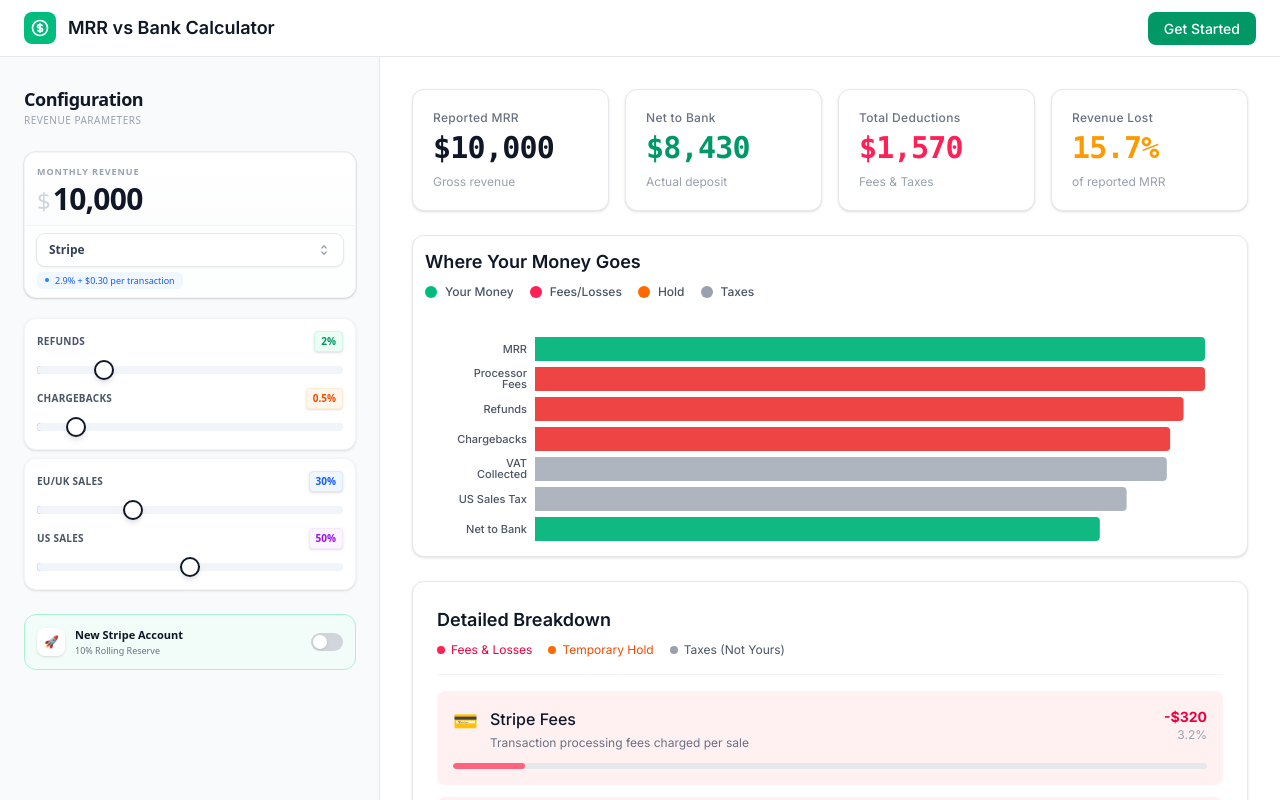
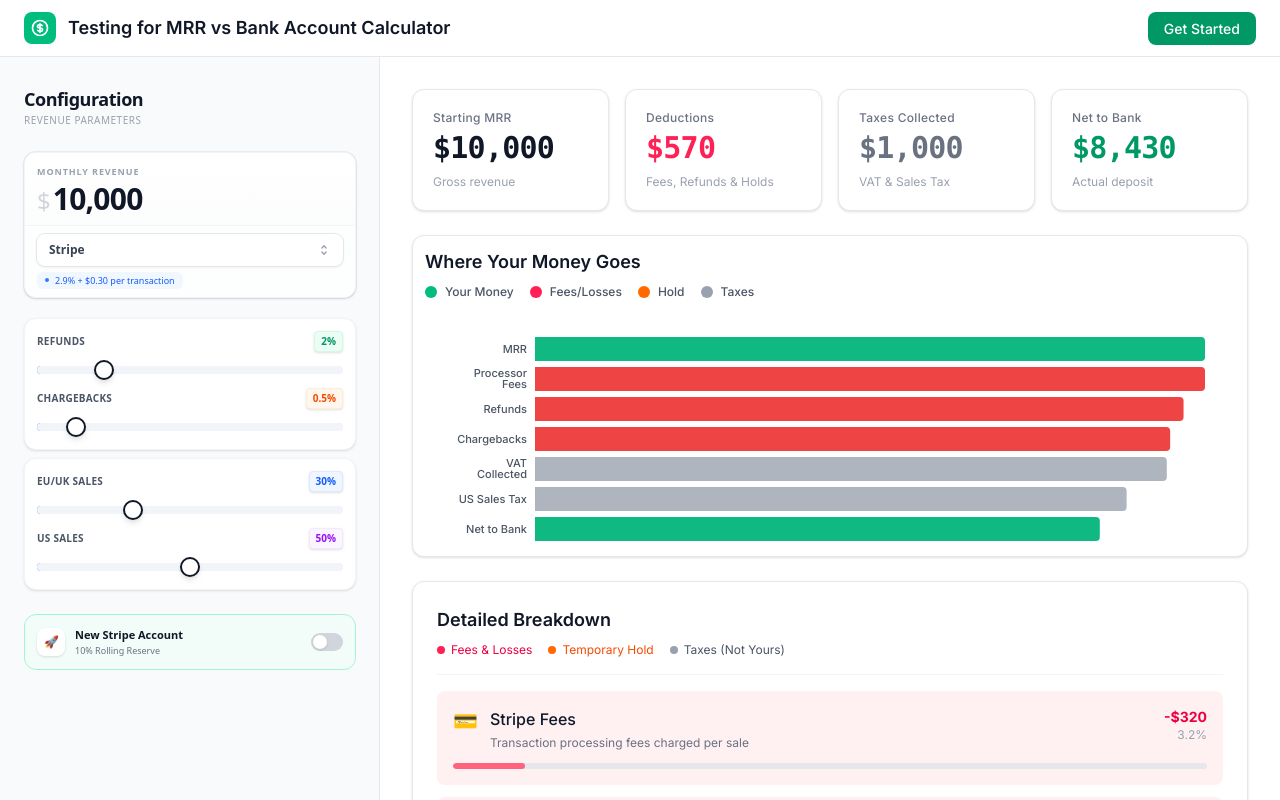
Before and after one commit to urbanxtreme/MMR_Money, a React (Vite) app in the folder mrr-calculator/: page / in a window 1280 px wide. Shown: the top 800 px of the page. Built offline with nearby package versions, Linux system fonts and the light colour scheme.

Commit message:
final works

```diff
--- a/mrr-calculator/index.html
+++ b/mrr-calculator/index.html
@@ -6,7 +6,7 @@
     <meta name="viewport" content="width=device-width, initial-scale=1.0" />
 
     <!-- SEO Meta Tags -->
-    <title>MRR vs Bank Account Calculator</title>
+    <title>Testing for MRR vs Bank Account Calculator</title>
     <meta name="description" content="Free calculator to understand why your $10k MRR only deposits ~$7k. See exactly where your money goes: payment fees, refunds, chargebacks, taxes, and more." />
     <meta name="keywords" content="MRR calculator, SaaS revenue, payment processor fees, Stripe fees, revenue gap, SaaS founder tools" />
     <link rel="canonical" href="https://mrr.money" />
--- a/mrr-calculator/src/components/GapSummary.tsx
+++ b/mrr-calculator/src/components/GapSummary.tsx
@@ -1,19 +1,32 @@
 import type { CalculationResult } from '../utils/calculateMRRGap';
-import { formatCurrency, formatPercent } from '../utils/calculateMRRGap';
+import { formatCurrency } from '../utils/calculateMRRGap';
 
 interface GapSummaryProps {
     result: CalculationResult;
 }
 
 export const GapSummary = ({ result }: GapSummaryProps) => {
-    const { mrr, netToBank, totalGap, gapPercent } = result;
+    const { mrr, netToBank, deductions } = result;
+
+    // Calculate Taxes separately
+    const taxAmount = deductions.vatCollected + deductions.usSalesTax;
+
+    // Calculate Operational Deductions (Fees + Holds)
+    // We can subtract tax form totalGap OR sum the specifics. Summing is clearer.
+    const operationalDeductions =
+        deductions.processorFees +
+        deductions.refunds +
+        deductions.chargebacks +
+        deductions.rollingReserve;
+
+    console.log('[DEBUG] GapSummary values:', { mrr, netToBank, taxAmount, operationalDeductions });
 
     return (
         <div className="grid grid-cols-2 lg:grid-cols-4 gap-4">
-            {/* Reported MRR */}
+            {/* 1. Reported MRR */}
             <div className="bg-white rounded-xl p-5 border border-gray-200 shadow-sm hover:shadow-md transition-shadow">
                 <p className="text-xs font-medium text-gray-500 tracking-wide mb-1">
-                    Reported MRR
+                    Starting MRR
                 </p>
                 <div className="text-2xl lg:text-3xl font-bold text-gray-900 tracking-tight font-mono tabular-nums">
                     {formatCurrency(mrr)}
@@ -23,7 +36,33 @@
                 </p>
             </div>
 
-            {/* Net to Bank */}
+            {/* 2. Deductions (Fees + Holds) */}
+            <div className="bg-white rounded-xl p-5 border border-gray-200 shadow-sm hover:shadow-md transition-shadow">
+                <p className="text-xs font-medium text-gray-500 tracking-wide mb-1">
+                    Deductions
+                </p>
+                <div className="text-2xl lg:text-3xl font-bold text-rose-500 tracking-tight font-mono tabular-nums">
+                    {formatCurrency(operationalDeductions)}
+                </div>
+                <p className="text-xs text-gray-400 mt-2">
+                    Fees, Refunds & Holds
+                </p>
+            </div>
+
+            {/* 3. Taxes Collected */}
+            <div className="bg-white rounded-xl p-5 border border-gray-200 shadow-sm hover:shadow-md transition-shadow">
+                <p className="text-xs font-medium text-gray-500 tracking-wide mb-1">
+                    Taxes Collected
+                </p>
+                <div className="text-2xl lg:text-3xl font-bold text-gray-500 tracking-tight font-mono tabular-nums">
+                    {formatCurrency(taxAmount)}
+                </div>
+                <p className="text-xs text-gray-400 mt-2">
+                    VAT & Sales Tax
+                </p>
+            </div>
+
+            {/* 4. Net to Bank */}
             <div className="bg-white rounded-xl p-5 border border-gray-200 shadow-sm hover:shadow-md transition-shadow">
                 <p className="text-xs font-medium text-gray-500 tracking-wide mb-1">
                     Net to Bank
@@ -35,32 +74,6 @@
                     Actual deposit
                 </p>
             </div>
-
-            {/* Total Deductions */}
-            <div className="bg-white rounded-xl p-5 border border-gray-200 shadow-sm hover:shadow-md transition-shadow">
-                <p className="text-xs font-medium text-gray-500 tracking-wide mb-1">
-                    Total Deductions
-                </p>
-                <div className="text-2xl lg:text-3xl font-bold text-rose-500 tracking-tight font-mono tabular-nums">
-                    {formatCurrency(totalGap)}
-                </div>
-                <p className="text-xs text-gray-400 mt-2">
-                    Fees & Taxes
-                </p>
-            </div>
-
-            {/* Gap Percent */}
-            <div className="bg-white rounded-xl p-5 border border-gray-200 shadow-sm hover:shadow-md transition-shadow">
-                <p className="text-xs font-medium text-gray-500 tracking-wide mb-1">
-                    Revenue Lost
-                </p>
-                <div className="text-2xl lg:text-3xl font-bold text-amber-500 tracking-tight font-mono tabular-nums">
-                    {formatPercent(gapPercent)}
-                </div>
-                <p className="text-xs text-gray-400 mt-2">
-                    of reported MRR
-                </p>
-            </div>
         </div>
     );
 };
--- a/mrr-calculator/src/components/MRRCalculatorForm.tsx
+++ b/mrr-calculator/src/components/MRRCalculatorForm.tsx
@@ -78,44 +78,80 @@
 
     const handleMrrChange = (e: ChangeEvent<HTMLInputElement>) => {
         const rawValue = e.target.value;
+        console.log('[DEBUG] MRR input value changed:', rawValue);
 
         // Allow digits, one dot, and commas (we'll strip commas for parsing)
         // Regex: Allow only numbers, dots, and commas.
-        if (!/^[0-9.,]*$/.test(rawValue)) return;
+        if (!/^[0-9.,]*$/.test(rawValue)) {
+            console.log('[DEBUG] Blocking invalid numeric characters');
+            return;
+        }
 
         // Check for multiple dots
-        if ((rawValue.match(/\./g) || []).length > 1) return;
+        if ((rawValue.match(/\./g) || []).length > 1) {
+            console.log('[DEBUG] Blocking multiple decimal points');
+            return;
+        }
+
+        // Strip commas for parsing
+        const cleanValue = rawValue.replace(/,/g, '');
+
+        // Check MAX limit before updating state
+        if (cleanValue !== '' && cleanValue !== '.') {
+            const parsedCheck = parseFloat(cleanValue);
+            if (!isNaN(parsedCheck) && parsedCheck > 5000000) {
+                console.log('[DEBUG] Blocking value > 5M');
+                return;
+            }
+        }
+
+        // Check decimal precision (max 2 decimals)
+        if (rawValue.includes('.')) {
+            const parts = rawValue.split('.');
+            if (parts[1].length > 2) {
+                console.log('[DEBUG] Blocking decimal precision > 2');
+                return;
+            }
+        }
 
         setLocalMrr(rawValue);
 
         // Parse and update parent if valid
-        // Strip commas for parsing
-        const cleanValue = rawValue.replace(/,/g, '');
 
         if (cleanValue === '' || cleanValue === '.') {
+            console.log('[DEBUG] Input empty or just dot. Setting MRR to empty string.');
             setMrr(''); // Treat as empty or 0? user interface shows "Required" if empty
             return;
         }
 
         const parsed = parseFloat(cleanValue);
         if (!isNaN(parsed)) {
+            console.log('[DEBUG] Setting parent MRR to:', parsed);
             setMrr(parsed);
         }
     };
 
     const handleBlur = () => {
-        if (mrr === '') {
+        console.log('[DEBUG] MRR input blur occurred. Prop value:', mrr);
+        if (mrr === '' || mrr === undefined) {
             setLocalMrr('');
             return;
         }
 
         // Clamp between 500 and 5,000,000 (increased max for bigger users)
         let newVal = typeof mrr === 'number' ? mrr : 0;
-        if (newVal < 500) newVal = 500;
-        if (newVal > 5000000) newVal = 5000000;
+        if (newVal < 500) {
+            console.log('[DEBUG] Clamping to minimum of 500');
+            newVal = 500;
+        }
+        if (newVal > 5000000) {
+            console.log('[DEBUG] Clamping to maximum of 5M');
+            newVal = 5000000;
+        }
 
         setMrr(newVal);
         setLocalMrr(newVal.toLocaleString('en-US', { maximumFractionDigits: 2 }));
+        console.log('[DEBUG] Blur reformatting complete. New value:', newVal);
     };
 
     const getSliderBackground = (value: number, max: number, color: string) => {
--- a/mrr-calculator/src/components/WaterfallChart.tsx
+++ b/mrr-calculator/src/components/WaterfallChart.tsx
@@ -108,7 +108,9 @@
             end: netToBank
         });
 
-        return items;
+        const resultItems = items;
+        console.log('[DEBUG] Built Waterfall Chart data:', resultItems);
+        return resultItems;
     }, [mrr, deductions, netToBank]);
 
     // Custom tooltip component
--- a/mrr-calculator/src/pages/MRRBankCalculator.tsx
+++ b/mrr-calculator/src/pages/MRRBankCalculator.tsx
@@ -50,6 +50,7 @@
 
     // Calculate results using memoization for performance
     const calculationResult: CalculationResult = useMemo(() => {
+        console.log('[DEBUG] Recalculating MRR gap in MRRBankCalculator useMemo');
         if (mrr === '' || processor === '') {
             return {
                 mrr: 0,
@@ -76,10 +77,13 @@
             usSalesPercent,
             isNewStripeAccount
         };
-        return calculateMRRGap(inputs);
+        const result = calculateMRRGap(inputs);
+        console.log('[DEBUG] Calculation completed in MRRBankCalculator:', result);
+        return result;
     }, [mrr, processor, refundRate, chargebackRate, euUkSalesPercent, usSalesPercent, isNewStripeAccount]);
 
     const handleCtaClick = () => {
+        console.log('[DEBUG] CTA Button Clicked');
         // @ts-ignore
         window.dataLayer?.push({ event: 'mrr_cta_clicked' });
     };
@@ -96,7 +100,7 @@
                             </svg>
                         </div>
 
-                        <h1 className="font-semibold text-gray-900 text-lg">MRR vs Bank Calculator</h1>
+                        <h1 className="font-semibold text-gray-900 text-lg">Testing for MRR vs Bank Account Calculator</h1>
 
                         <div className="ml-auto">
                             <a
--- a/mrr-calculator/src/utils/calculateMRRGap.ts
+++ b/mrr-calculator/src/utils/calculateMRRGap.ts
@@ -75,6 +75,7 @@
  * Calculate all deductions and the final bank deposit amount
  */
 export function calculateMRRGap(inputs: CalculatorInputs): CalculationResult {
+  console.log('[DEBUG] calculateMRRGap starting with inputs:', inputs);
   const {
     mrr,
     processor,
@@ -122,13 +123,16 @@
   const totalGap = mrr - netToBank;
   const gapPercent = mrr > 0 ? (totalGap / mrr) * 100 : 0;
 
-  return {
+  const result: CalculationResult = {
     mrr,
     deductions,
     netToBank,
     totalGap,
     gapPercent
   };
+
+  console.log('[DEBUG] calculateMRRGap finished with result:', result);
+  return result;
 }
 
 /**
```
